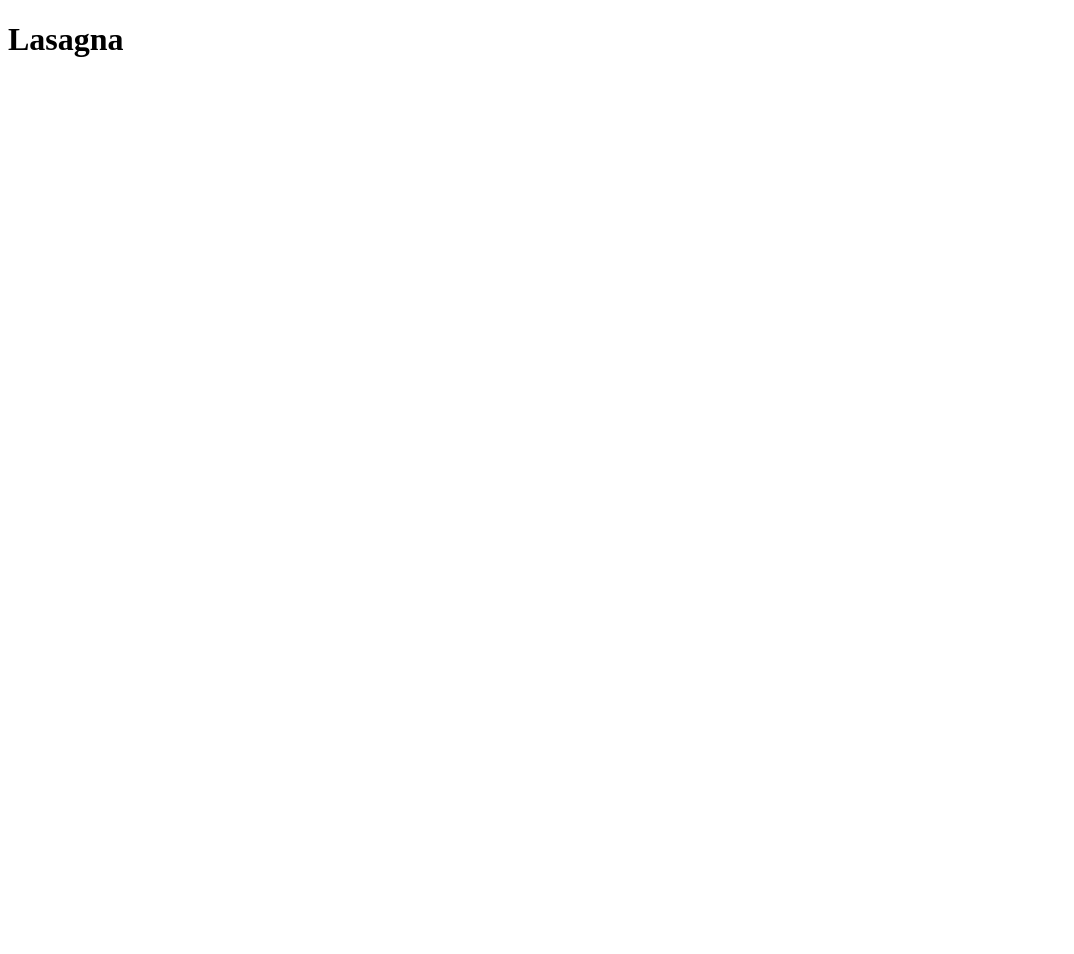
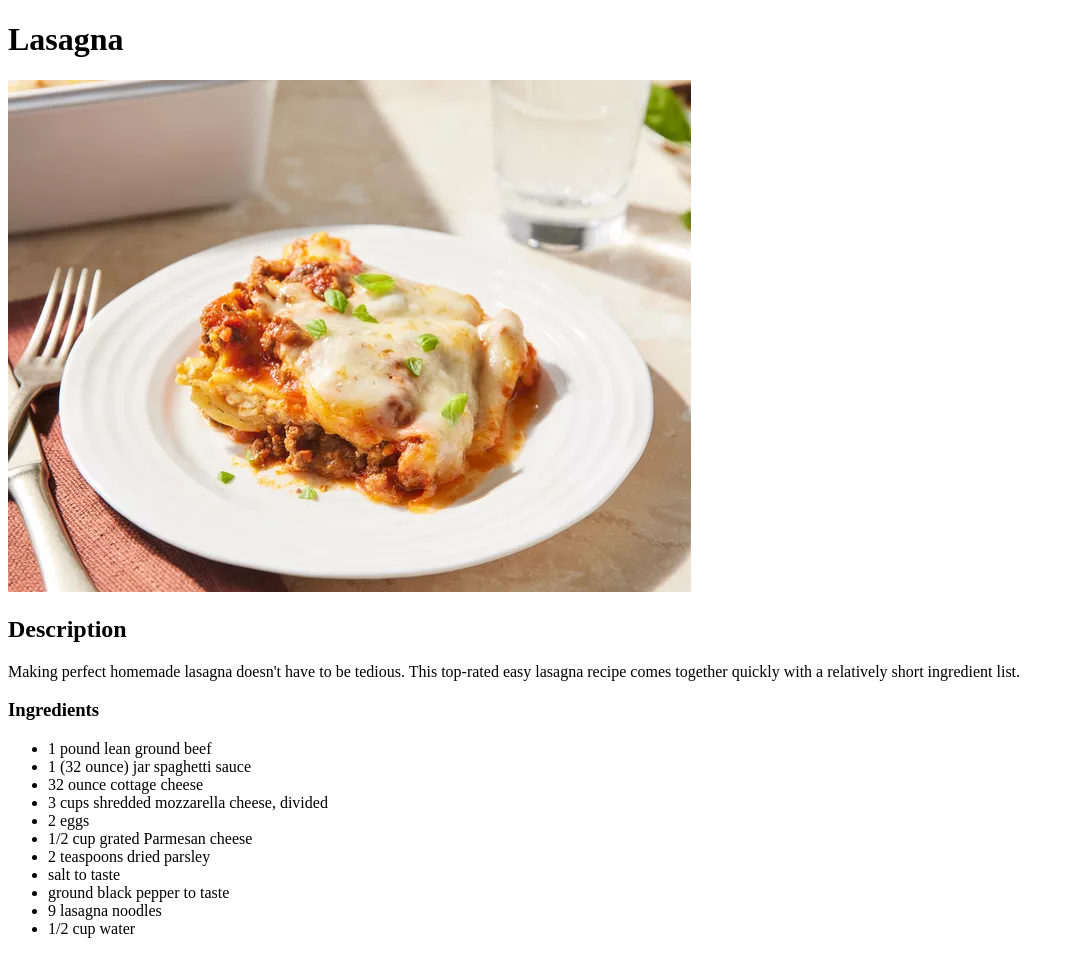
Before and after one commit to minnirupp/odin-recipes, a plain HTML site: page recipes/lasagna.html in a window 1280 px wide. Shown: the whole page, without its empty margins (0-1074 px from the left). Before the commit the page ends 800 px from the top, so only its background shows below. Drawn offline with Linux system fonts and the light colour scheme.

Commit message:
Add initial lasagna content

```diff
--- a/recipes/lasagna.html
+++ b/recipes/lasagna.html
@@ -6,6 +6,26 @@
 </head>
 <body>
     <h1>Lasagna</h1>
+    <img src="../images/lasagna.png" alt="Lasagna">
+
+    <h2>Description</h2>
+    <p>Making perfect homemade lasagna doesn't have to be tedious. This top-rated easy lasagna recipe comes together quickly with a relatively short ingredient list.</p>
+
+    <h3>Ingredients</h3>
+    <ul>
+        <li>1 pound lean ground beef</li>
+        <li>1 (32 ounce) jar spaghetti sauce</li>
+        <li>32 ounce cottage cheese</li>
+        <li>3 cups shredded mozzarella cheese, divided</li>
+        <li>2 eggs</li>
+        <li>1/2 cup grated Parmesan cheese</li>
+        <li>2 teaspoons dried parsley</li>
+        <li>salt to taste</li>
+        <li>ground black pepper to taste</li>
+        <li>9 lasagna noodles</li>
+        <li>1/2 cup water</li>
+    </ul>
+
 
 </body>
 </html>
```
Also changed, not shown: images/lasagna.png (added).
